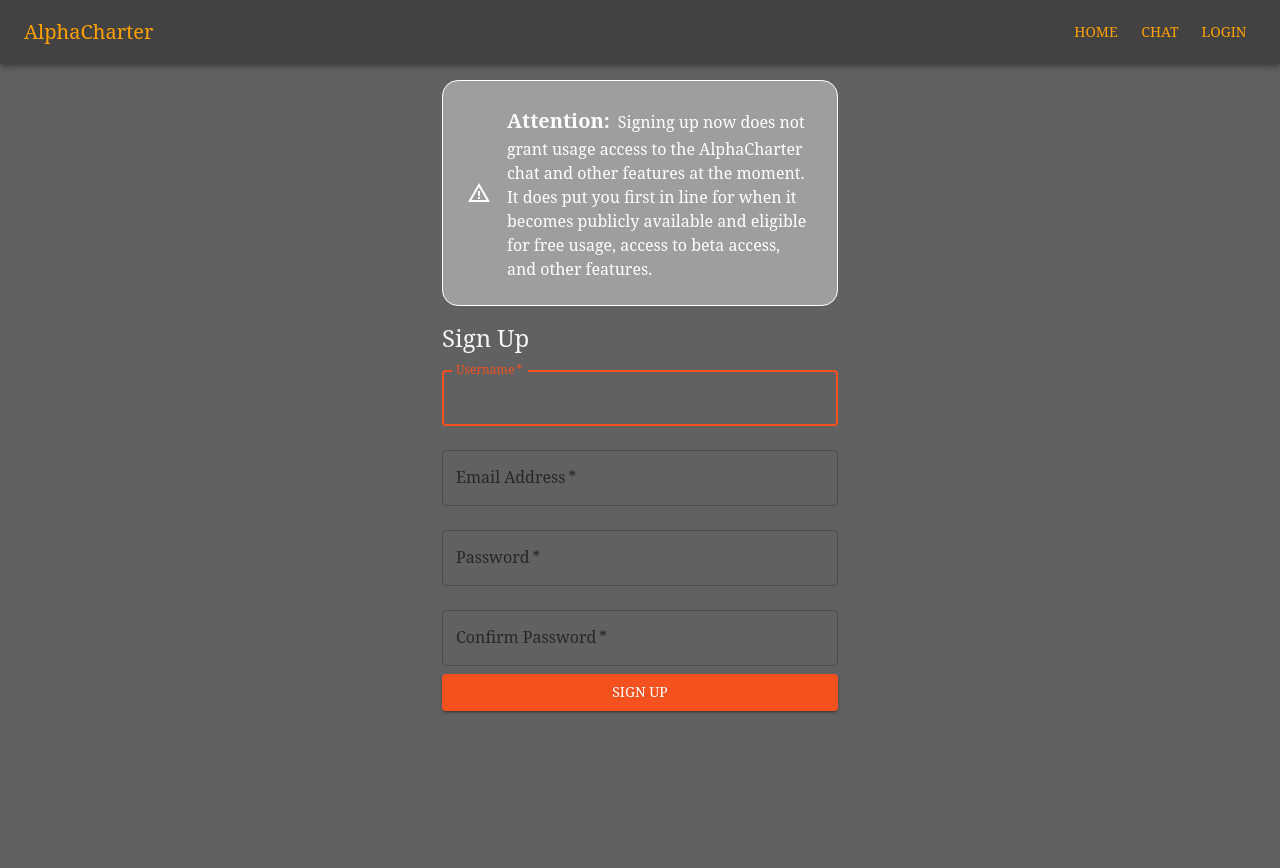
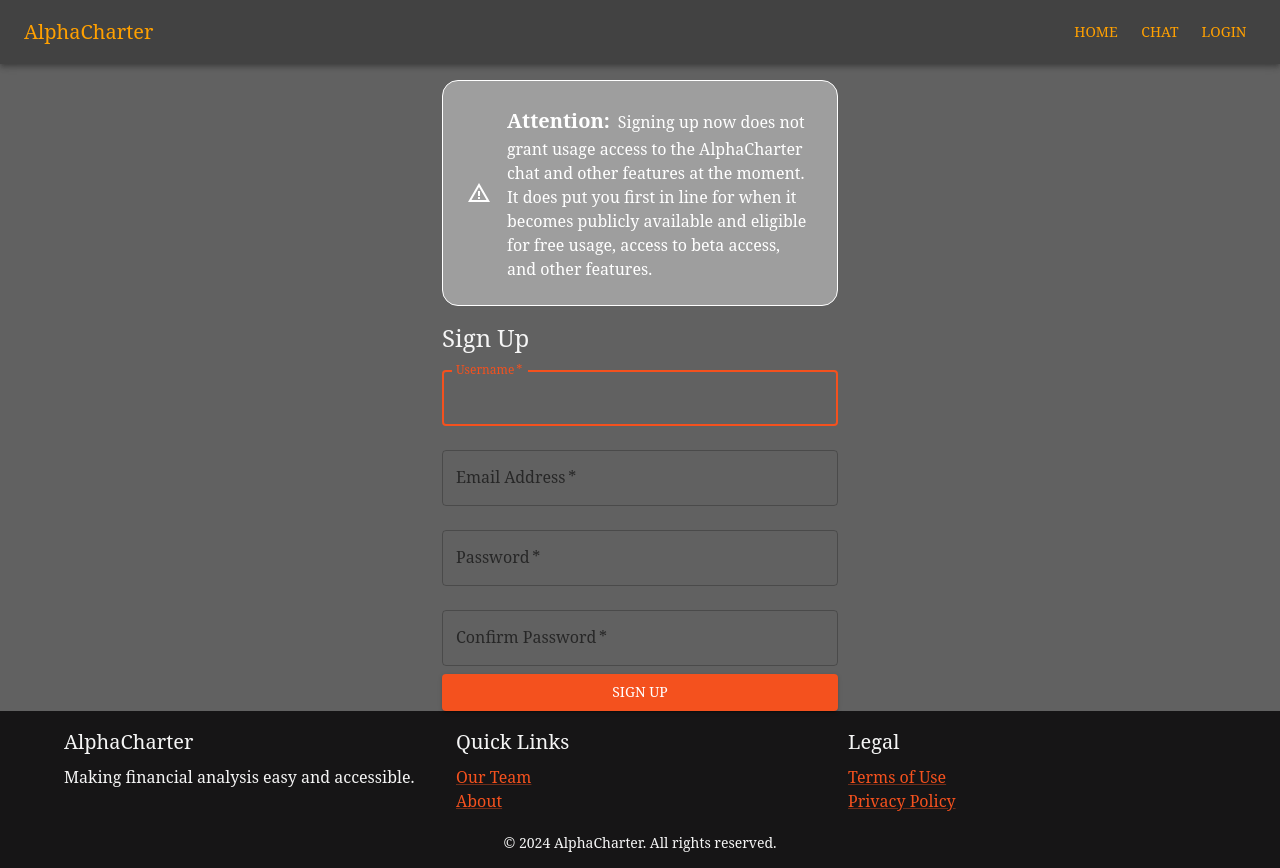
Before and after one commit to SailingSF/alphacharter-frontend, a React (Create React App) app: page /signup in a window 1280 px wide. Before the commit the page ends 800 px from the top, so only its background shows below. Built offline with nearby package versions, Linux system fonts and the light colour scheme.

Commit message:
Add footer

```diff
--- a/src/App.js
+++ b/src/App.js
@@ -8,6 +8,7 @@ import HomePage from './components/HomePage';
 import LoginForm from './components/LoginForm';
 import ChatPage from './components/ChatPage';
 import SignUpForm from './components/SignUpForm';
+import Footer from './components/Footer';
 
 function App() {
   return (
@@ -21,6 +22,7 @@ function App() {
           <Route path="/chat" element={<ChatPage />} />
           <Route path="/signup" element={<SignUpForm />} />
         </Routes>
+        <Footer />
       </Router>
     </ThemeProvider>
   );
--- /dev/null
+++ b/src/components/Footer.jsx
@@ -0,0 +1,46 @@
+import React from 'react';
+import { Box, Container, Typography, Link, Grid } from '@mui/material';
+import { useTheme } from '@mui/material/styles';
+
+function Footer() {
+    const theme = useTheme();
+  return (
+    <Box component="footer" sx={{ backgroundColor: theme.palette.background.dark, padding: '15px 0' }}>
+      <Container maxWidth="lg">
+        <Grid container spacing={3}>
+          <Grid item xs={12} sm={6} md={4}>
+            <Typography variant="h6" gutterBottom>
+              AlphaCharter
+            </Typography>
+            <Typography>
+              Making financial analysis easy and accessible.
+            </Typography>
+          </Grid>
+          <Grid item xs={12} sm={6} md={4}>
+            <Typography variant="h6" gutterBottom>
+              Quick Links
+            </Typography>
+            <Box>
+              <Link href="/team" display="block">Our Team</Link>
+              <Link href="/about" display="block">About</Link>
+            </Box>
+          </Grid>
+          <Grid item xs={12} sm={12} md={4}>
+            <Typography variant="h6" gutterBottom>
+              Legal
+            </Typography>
+            <Box>
+              <Link href="/terms" display="block">Terms of Use</Link>
+              <Link href="/privacy" display="block">Privacy Policy</Link>
+            </Box>
+          </Grid>
+        </Grid>
+        <Typography variant="body2" sx={{ marginTop: '20px', textAlign: 'center' }}>
+          © {new Date().getFullYear()} AlphaCharter. All rights reserved.
+        </Typography>
+      </Container>
+    </Box>
+  );
+}
+
+export default Footer;
```
